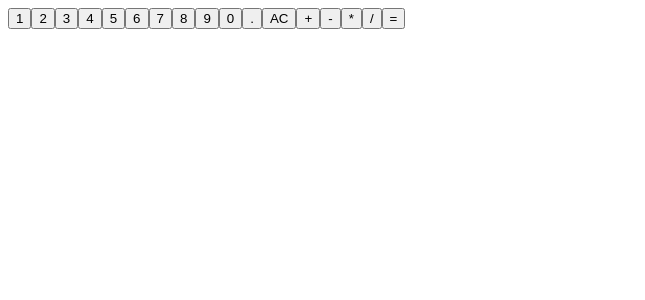
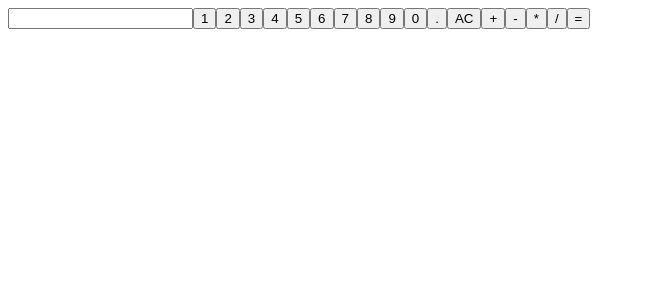
Before and after one commit to jatanassian/Angular_Calculator, an Angular app: page / in a window 1280 px wide. Shown: the top 300 px of the page, without its empty margins (0-645 px from the left). Built offline with nearby package versions, Linux system fonts and the light colour scheme.

Commit message:
make the display an input and implement it in the calculator

```diff
--- a/src/app/components/calculator/calculator.component.html
+++ b/src/app/components/calculator/calculator.component.html
@@ -1,3 +1,4 @@
+<app-display></app-display>
 <app-number value=1></app-number>
 <app-number value=2></app-number>
 <app-number value=3></app-number>
--- a/src/app/components/display/display.component.html
+++ b/src/app/components/display/display.component.html
@@ -1 +1 @@
-<p>display works!</p>
+<input type="text"/>
```
